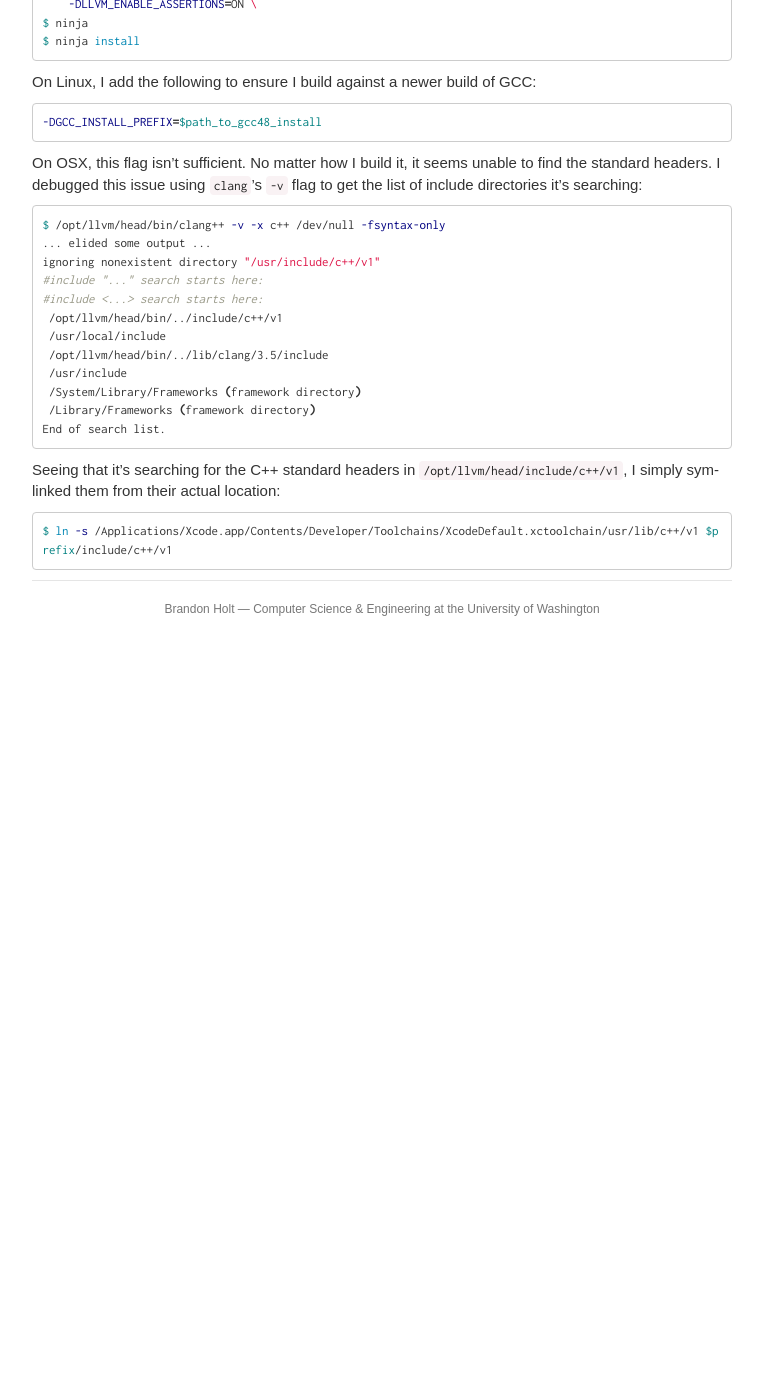
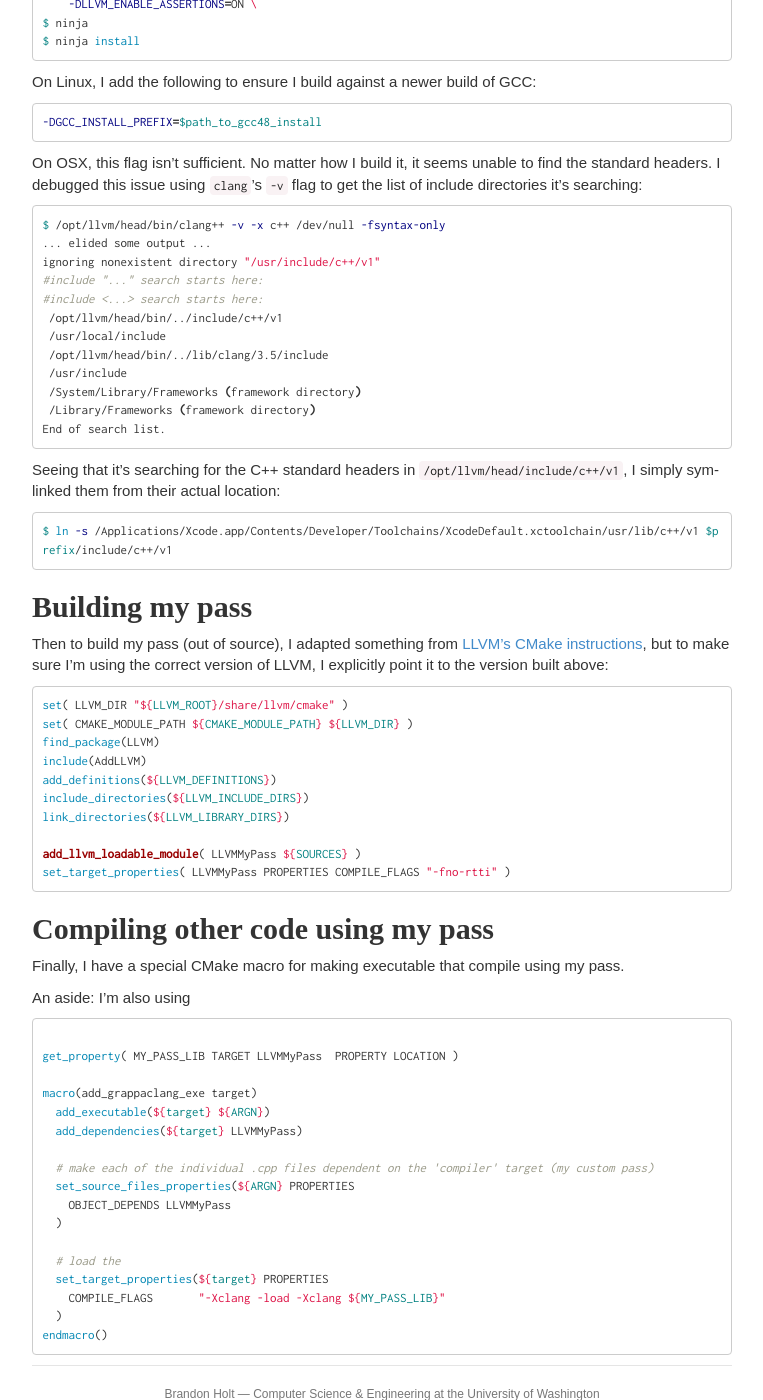
Before and after one commit to nelsonje/nelsonje.github.io, a Jekyll site: the page built from _posts/2014-01-29-building-llvm.md, in a window 1280 px wide and 1400 px high, scrolled down 548 px. Shown: the whole window, without its empty margins (258-1021 px from the left). Built offline with Jekyll 4.4.1, drawn with Linux system fonts in a browser that asks for light colours; some web fonts are replaced; Markdown is read by kramdown in place of the engine named in the settings; before the commit the page ends 1178 px from its top, so only the background shows below that.

Commit message:
expand post on building llvm/pass

````diff
--- a/_posts/2014-01-29-building-llvm.md
+++ b/_posts/2014-01-29-building-llvm.md
@@ -54,3 +54,44 @@ Seeing that it's searching for the C++ standard headers in `/opt/llvm/head/inclu
 ```bash
 $ ln -s /Applications/Xcode.app/Contents/Developer/Toolchains/XcodeDefault.xctoolchain/usr/lib/c++/v1 $prefix/include/c++/v1
 ```
+
+## Building my pass
+Then to build my pass (out of source), I adapted something from [LLVM's CMake instructions](http://llvm.org/docs/CMake.html#cmake-out-of-source-pass), but to make sure I'm using the correct version of LLVM, I explicitly point it to the version built above:
+
+```cmake
+set( LLVM_DIR "${LLVM_ROOT}/share/llvm/cmake" )
+set( CMAKE_MODULE_PATH ${CMAKE_MODULE_PATH} ${LLVM_DIR} )
+find_package(LLVM)
+include(AddLLVM)
+add_definitions(${LLVM_DEFINITIONS})
+include_directories(${LLVM_INCLUDE_DIRS})
+link_directories(${LLVM_LIBRARY_DIRS})
+
+add_llvm_loadable_module( LLVMMyPass ${SOURCES} )
+set_target_properties( LLVMMyPass PROPERTIES COMPILE_FLAGS "-fno-rtti" )
+```
+
+## Compiling other code using my pass
+Finally, I have a special CMake macro for making executable that compile using my pass.
+
+An aside: I'm also using
+
+```cmake
+
+get_property( MY_PASS_LIB TARGET LLVMMyPass  PROPERTY LOCATION )
+
+macro(add_grappaclang_exe target)
+  add_executable(${target} ${ARGN})
+  add_dependencies(${target} LLVMMyPass)
+
+  # make each of the individual .cpp files dependent on the 'compiler' target (my custom pass)
+  set_source_files_properties(${ARGN} PROPERTIES
+    OBJECT_DEPENDS LLVMMyPass
+  )
+
+  # load the
+  set_target_properties(${target} PROPERTIES
+    COMPILE_FLAGS       "-Xclang -load -Xclang ${MY_PASS_LIB}"
+  )
+endmacro()
+```
````
